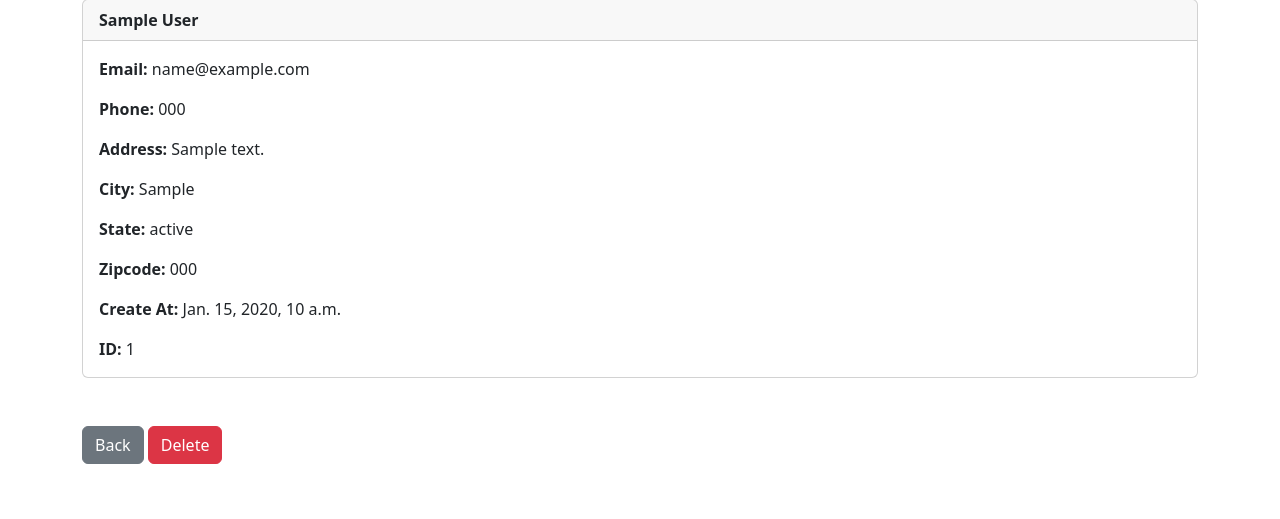
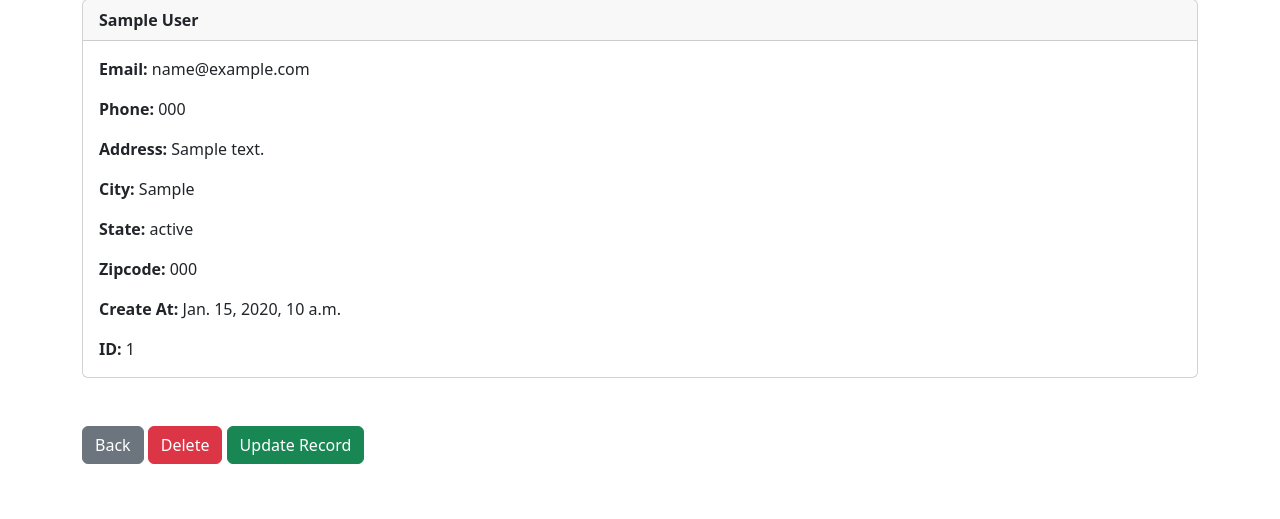
Before and after one commit to kondiamantis/Django-CRM, a Django app: page /record/1 in a window 1280 px wide. Shown: the part 81-600 px from the top of the page. Run offline with Django 4.2, Linux system fonts and the light colour scheme; a user stored in the database is signed in; tables that the repository leaves empty hold one stand-in row (values such as "Sample post").

Commit message:
Final project

```diff
--- a/website/templates/home.html
+++ b/website/templates/home.html
@@ -22,8 +22,8 @@
         {% if records %}
           {%for record in records %}
             <tr>
-              <td>{{record.first_name}}
-                {{record.last_name}}</td>
+              <td><a href="{% url 'record' record.id %}">{{record.first_name}}
+                {{record.last_name}}</a></td>
               <td>{{record.email}}</td>
               <td>{{record.phone}}</td>
               <td>{{record.address}}</td>
@@ -31,7 +31,7 @@
               <td>{{record.state}}</td>
               <td>{{record.zipcode}}</td>
               <td>{{record.created_at}}</td>
-              <td><a href="{% url 'record' record.id %}">{{record.id}}</a></td>
+              <td>{{record.id}}</td>
             </tr>
           {%endfor%}
         {% endif %}
--- a/website/templates/record.html
+++ b/website/templates/record.html
@@ -44,6 +44,7 @@
 <br/><br/>
 <a href="{% url 'home' %}" class="btn btn-secondary">Back</a>
 <a href="{% url 'delete_record' customer_record.id%}" class="btn btn-danger">Delete</a>
+<a href="{% url 'update_record' customer_record.id%}" class="btn btn-success">Update Record</a>
 
 
 {% endblock %}
--- a/website/urls.py
+++ b/website/urls.py
@@ -8,5 +8,6 @@ urlpatterns = [
     path('register/', views.register_user, name='register'),
     path('record/<int:pk>', views.customer_record, name='record'),
     path('delete_record/<int:pk>', views.delete_record, name='delete_record'),
-    path('add_record/', views.add_record, name='add_record')
+    path('add_record/', views.add_record, name='add_record'),
+    path('update_record/<int:pk>', views.update_record, name='update_record')
 ]
--- a/website/views.py
+++ b/website/views.py
@@ -1,6 +1,7 @@
 from django.shortcuts import redirect, render
 from django.contrib.auth import authenticate, login, logout
 from django.contrib import messages
+from django.urls import is_valid_path
 from .forms import SignUpForm, AddRecordForm
 from .models import Record
 
@@ -89,3 +90,16 @@ def add_record(request):
 	else:
 		messages.success(request, "You Must Be Logged In...")
 		return redirect('home')
+
+def update_record(request, pk):
+    if request.user.is_authenticated:
+        current_record = Record.objects.get(id=pk)
+        form = AddRecordForm(request.POST or None, instance=current_record)
+        if form.is_valid():
+            form.save()
+            messages.success(request, "Record has been updated")
+            return redirect('home')
+        return render(request, 'update_record.html', {'form':form})
+    else:
+        messages.success(request, "You Must Be Logged In...")
+        return redirect('home')
```
